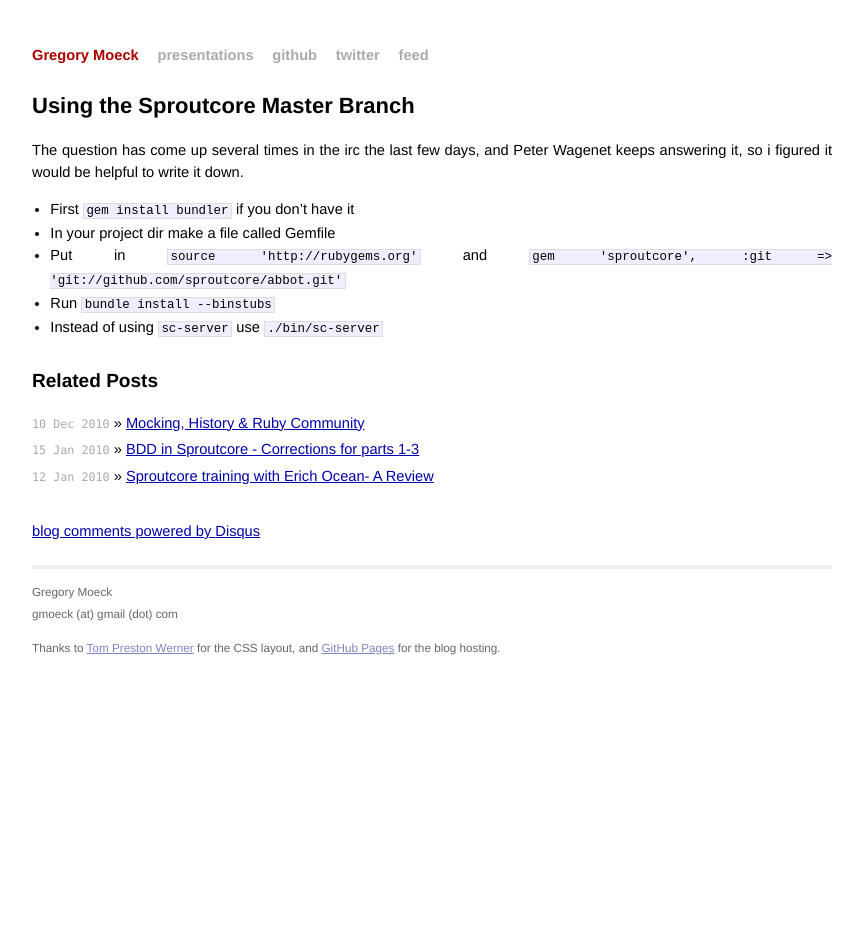
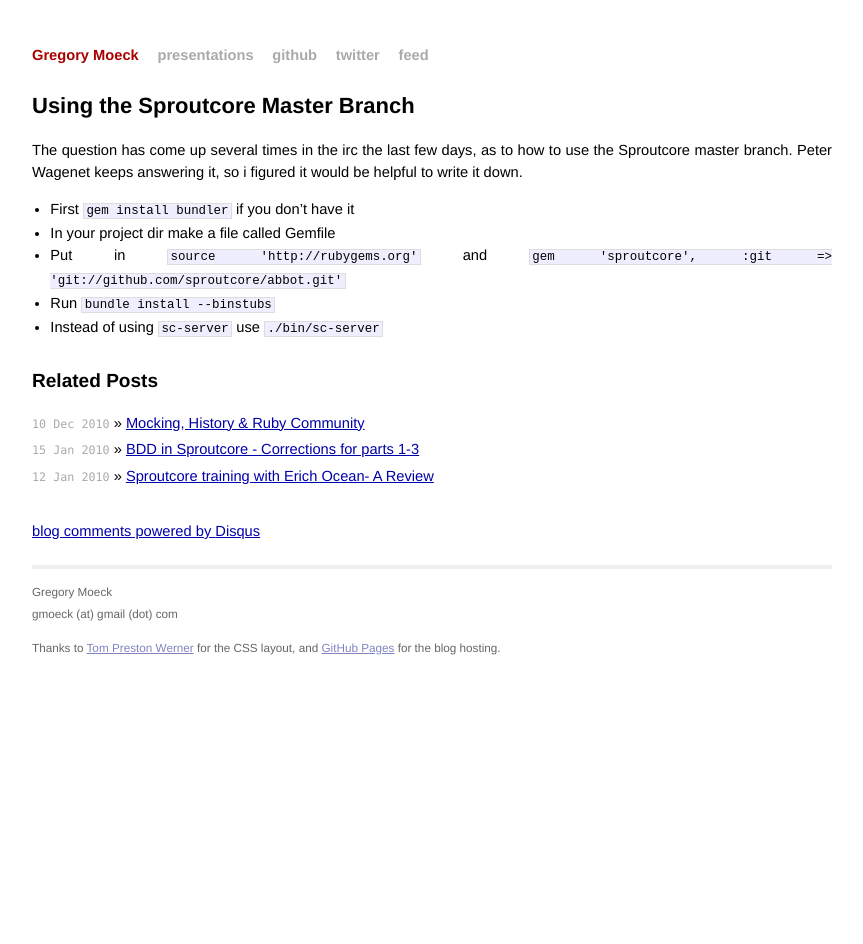
Before and after one commit to gmoeck/gmoeck.github.com, a Jekyll site: the page built from _posts/2010-01-31-using-sproutcore-master-branch.markdown, in a window 1280 px wide. Shown: the whole page, without its empty margins (208-1071 px from the left). Built offline with Jekyll 4.4.1, drawn with Linux system fonts in a browser that asks for light colours; Markdown is read by kramdown in place of the engine named in the settings; comment, search, counter and statistics services are not loaded.

Commit message:
Fix grammar

```diff
--- a/_posts/2010-01-31-using-sproutcore-master-branch.markdown
+++ b/_posts/2010-01-31-using-sproutcore-master-branch.markdown
@@ -3,7 +3,7 @@
 title: Using the Sproutcore Master Branch
 ---
 #Using the Sproutcore Master Branch
-The question has come up several times in the irc the last few days, and Peter Wagenet keeps answering it, so i figured it would be helpful to write it down.
+The question has come up several times in the irc the last few days, as to how to use the Sproutcore master branch. Peter Wagenet keeps answering it, so i figured it would be helpful to write it down.
 
 * First `gem install bundler` if you don't have it
 * In your project dir make a file called Gemfile
```
